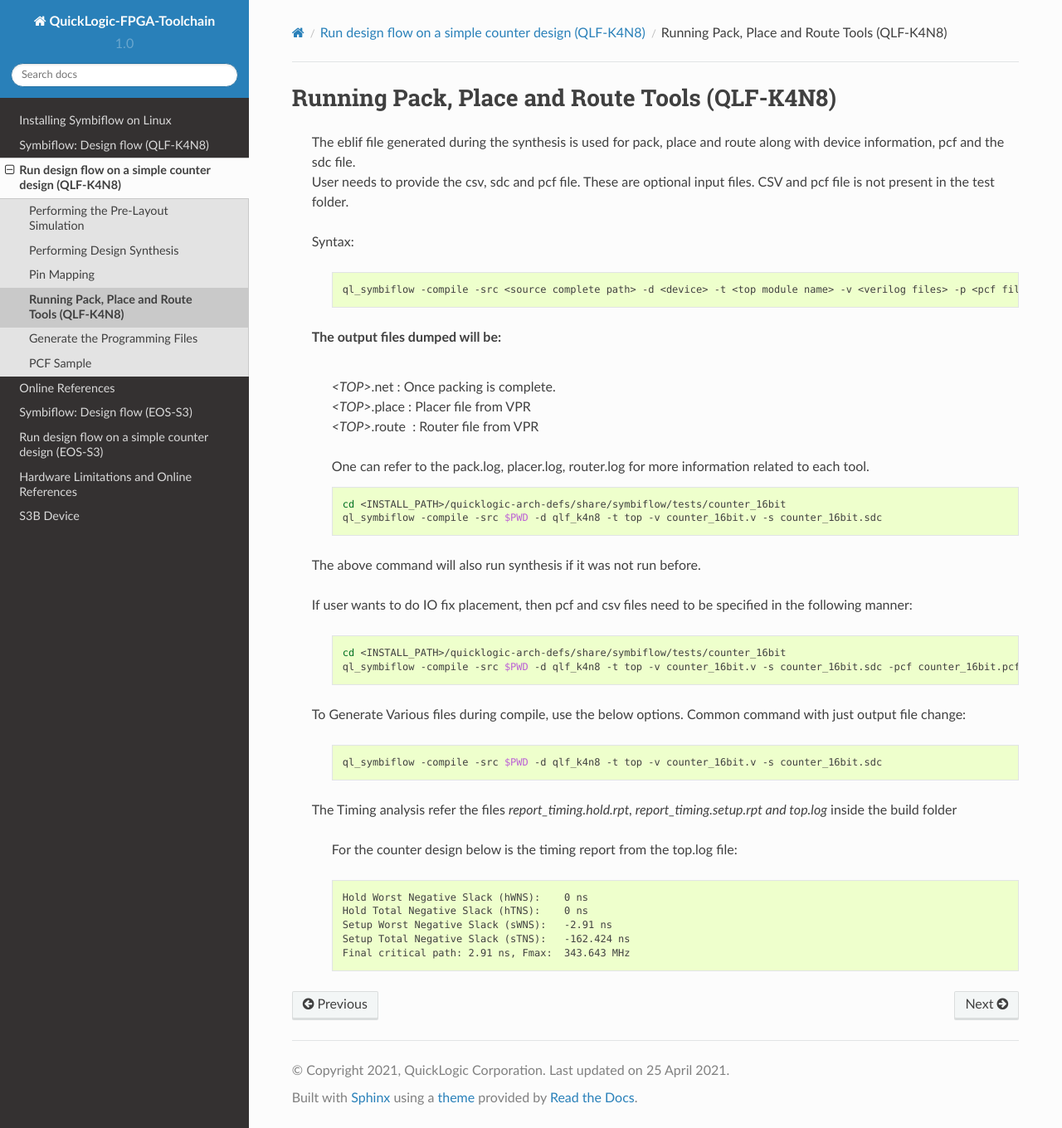
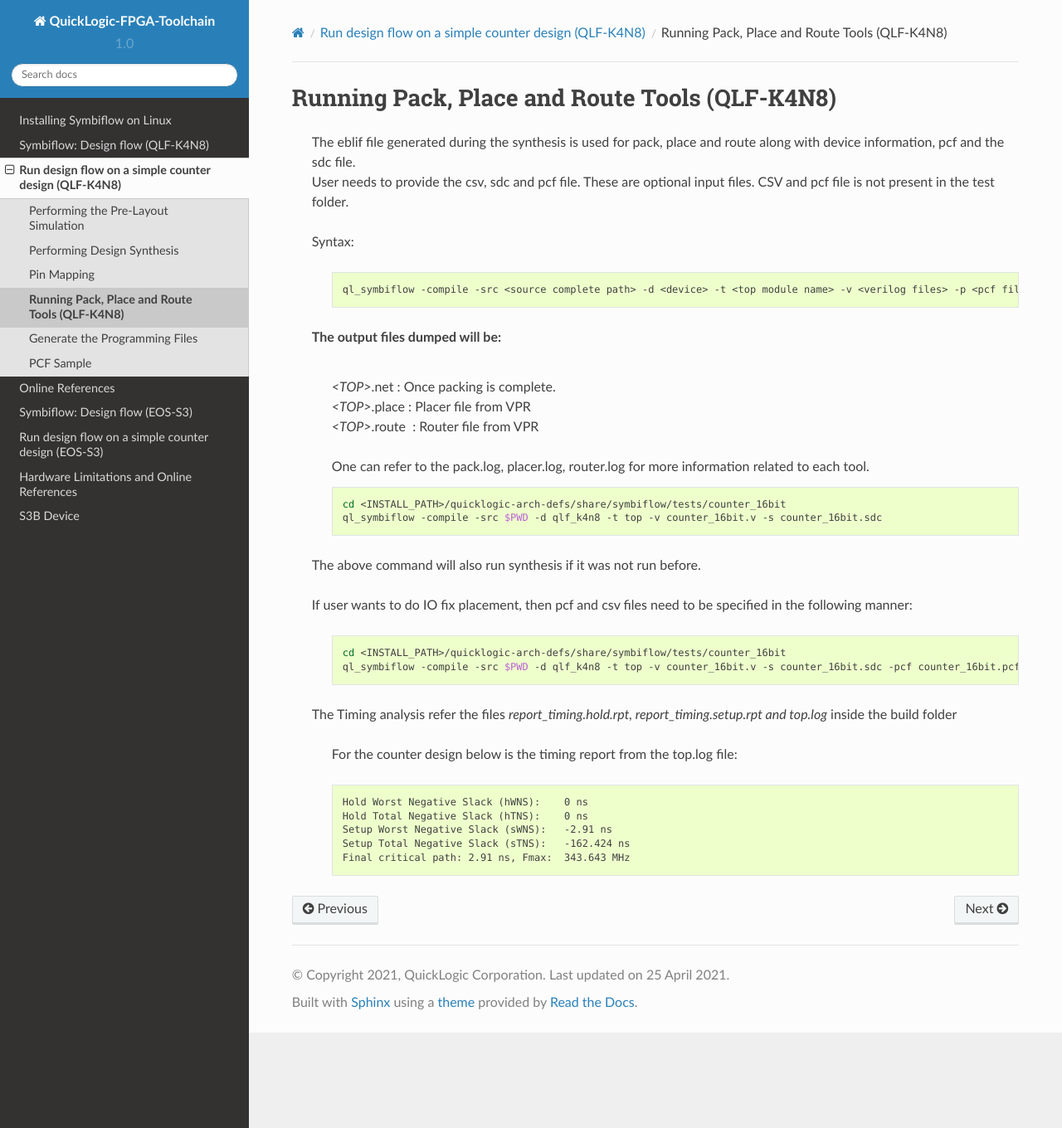
Before and after one commit to QuickLogic-Corp/quicklogic-fpga-toolchain, a Sphinx documentation site: the page built from docs/source/tutorial/qlf_k4n8/RunningpackPlaceandRouteto.rst, in a window 1280 px wide and 1360 px high. Shown: the whole window at 83% size. Built offline with Sphinx 7.4.7 and the Read the Docs theme 2.0.0, drawn with Linux system fonts in a browser that asks for light colours.

```diff
--- a/docs/source/tutorial/qlf_k4n8/Commandssupported.rst
+++ b/docs/source/tutorial/qlf_k4n8/Commandssupported.rst
@@ -30,8 +30,6 @@ Supported Commands
 +-------------------------------------------+-------+----------------------------------------------------------------------------------------------------------------------------------------+--------------------------------------------------------------------+
 |**-v <Verilog list files>** |U13b|         ||U13b| |Verilog source files |U13b|                                                                                                             |Only Verilog supported |U13b|                                       |
 +-------------------------------------------+-------+----------------------------------------------------------------------------------------------------------------------------------------+--------------------------------------------------------------------+
-|**-dump <output to be dumped>** |U13b|     ||U13b| |Dump the output format file |U13b|                                                                                                      |Fourbyte |U13b|                                                     |
-+-------------------------------------------+-------+----------------------------------------------------------------------------------------------------------------------------------------+--------------------------------------------------------------------+
 
 
 
--- a/docs/source/tutorial/qlf_k4n8/RunningpackPlaceandRouteto.rst
+++ b/docs/source/tutorial/qlf_k4n8/RunningpackPlaceandRouteto.rst
@@ -38,15 +38,7 @@ Running Pack, Place and Route Tools (QLF-K4N8)
     .. code-block:: shell
 
         cd <INSTALL_PATH>/quicklogic-arch-defs/share/symbiflow/tests/counter_16bit
-        ql_symbiflow -compile -src $PWD -d qlf_k4n8 -t top -v counter_16bit.v -s counter_16bit.sdc -pcf counter_16bit.pcf -csv pinmap_qlf_k4n8_umc22.csv
-
-
-   To Generate Various files during compile, use the below options.
-   Common command with just output file change:
-
-    .. code-block:: shell
-
-        ql_symbiflow -compile -src $PWD -d qlf_k4n8 -t top -v counter_16bit.v -s counter_16bit.sdc
+        ql_symbiflow -compile -src $PWD -d qlf_k4n8 -t top -v counter_16bit.v -s counter_16bit.sdc -pcf counter_16bit.pcf -P pinmap_qlf_k4n8_umc22.csv
 
 
    The Timing analysis refer the files *report_timing.hold.rpt, report_timing.setup.rpt and top.log*  inside the build folder
```
Also changed, not shown: docs/source/tutorial/qlf_k4n8/GenerateProgrammingFiles.rst (+3 -10 lines).
